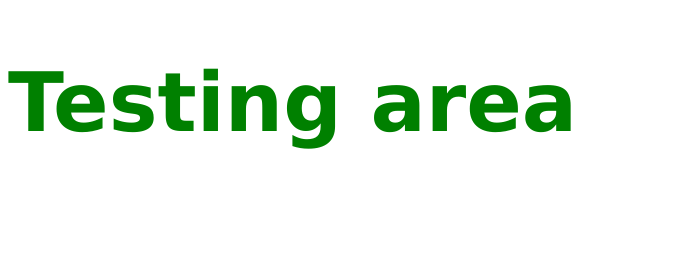
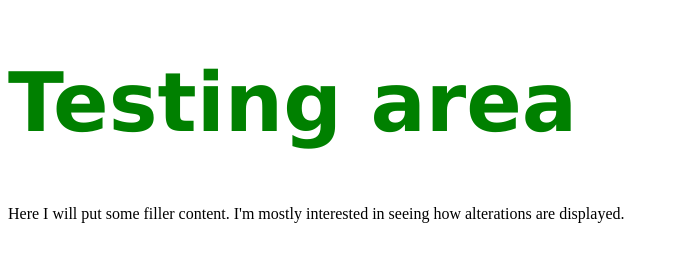
Before and after one commit to BennyDuval/hello-world2, a plain HTML site: page index.html in a window 1280 px wide. Shown: the whole page, without its empty margins (0-675 px from the left). Drawn offline with Linux system fonts and the light colour scheme.

Commit message:
Added in content to make page more robust.

```diff
--- a/index.html
+++ b/index.html
@@ -12,5 +12,9 @@
   </head>
   <body>
     <h1>Testing area</h1>
+
+    <div class="content1">
+      <p>Here I will put some filler content. I'm mostly interested in seeing how alterations are displayed.</p>
+    </div>
   </body>
 </html>
```
